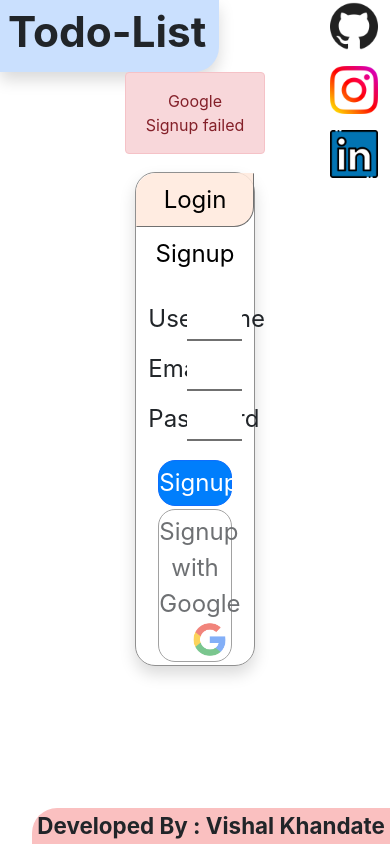
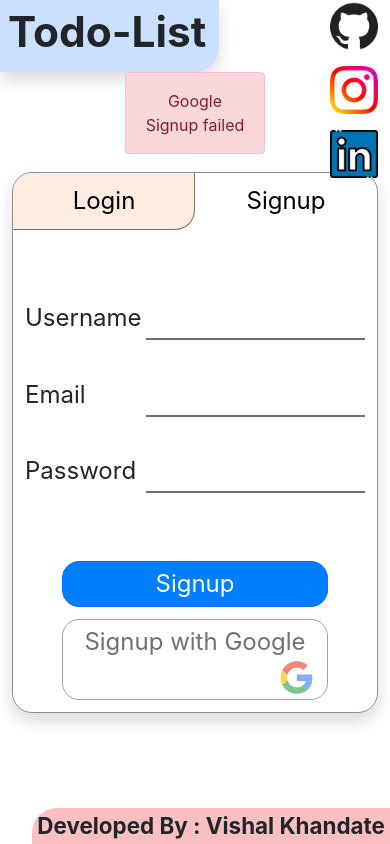
Before and after one commit to vkinsane/Todo-List, a React (Create React App) app in the folder frontend/: page /signup in a window 390 px wide. Built offline with nearby package versions, Linux system fonts and the light colour scheme; no server answers.

Commit message:
Login,Signup and Todo-List Container Responsive U+1F4F1

```diff
--- a/frontend/src/App.css
+++ b/frontend/src/App.css
@@ -127,6 +127,11 @@
   font-size: 1.5rem;
   /*mobile : font-size: 1.2rem; */
 }
+@media screen and (max-width: 980px) {
+  .list {
+    width: 100%;
+  }
+}
 .list-item {
   color: #707070;
   /* padding : Top Right Bottom Left */
@@ -222,7 +227,11 @@
   font-size: 1.5rem;
   /*mobile : font-size: 1.2rem; */
 }
-
+@media screen and (max-width: 980px) {
+  .login-page-container {
+    width: 100%;
+  }
+}
 .active-tab-btn {
   margin-bottom: 3.5%;
   height: 100%;
```
